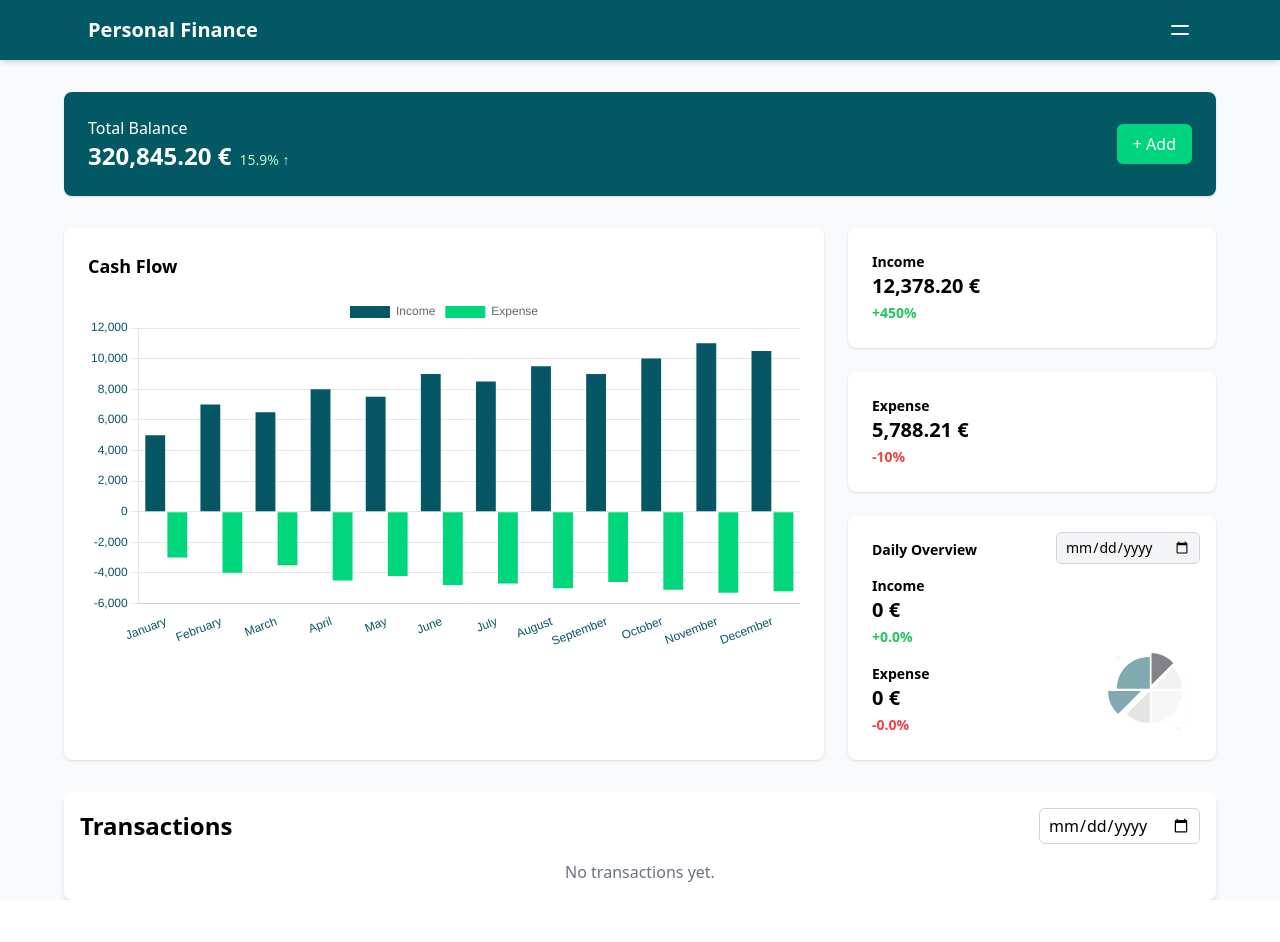
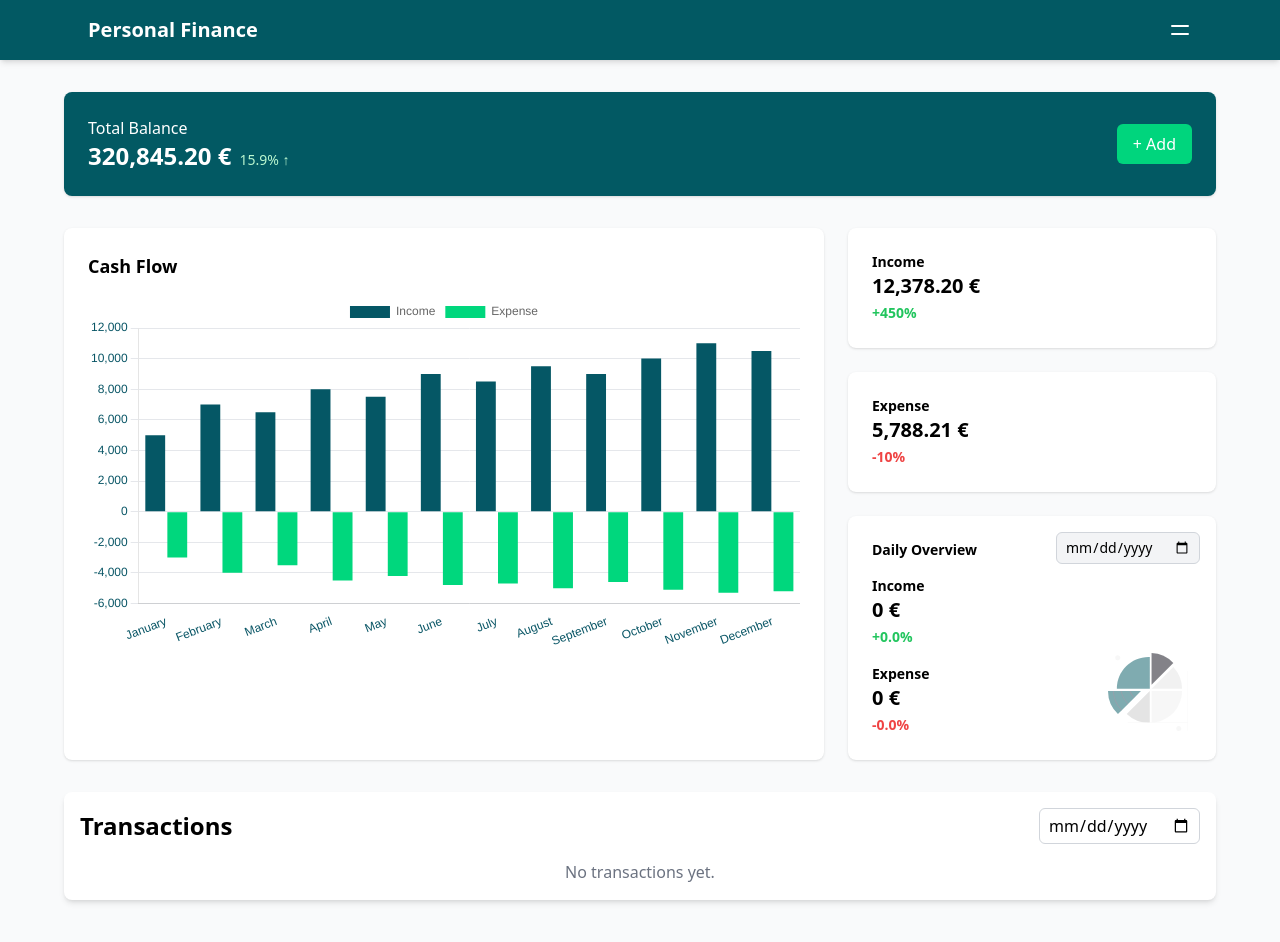
Before and after one commit to jfernandezcl/personal-finance, a React (Vite) app in the folder frontend/: page /dashboard in a window 1280 px wide. Shown: the top 942 px of the page. Before the commit the page ends 900 px from the top, so only its background shows below. Built offline with nearby package versions, Linux system fonts and the light colour scheme; the HTML template or start-up script is replaced by a standard one.

Commit message:
fix: change in the bottom margin of the app

```diff
--- a/frontend/src/components/TransactionsNotes.jsx
+++ b/frontend/src/components/TransactionsNotes.jsx
@@ -30,7 +30,7 @@ export default function TransactionsNotes() {
   };
 
   return (
-    <div className="mt-6 p-4 bg-white rounded-lg shadow-md">
+    <div className="mt-6 mb-8 p-4 bg-white rounded-lg shadow-md">
       {/* Encabezado de la tarjeta con título y buscador de fecha a la derecha */}
       <div className="flex justify-between items-center mb-4">
         <h2 className="text-2xl font-bold">Transactions</h2>
@@ -66,8 +66,8 @@ export default function TransactionsNotes() {
               <div className="flex items-center gap-4">
                 <div
                   className={`flex items-center gap-1 font-semibold ${transaction.type === "income"
-                      ? "text-green-700"
-                      : "text-red-700"
+                    ? "text-green-700"
+                    : "text-red-700"
                     }`}
                 >
                   {transaction.type === "income" ? "↑" : "↓"}
--- a/frontend/src/pages/Dashboard.jsx
+++ b/frontend/src/pages/Dashboard.jsx
@@ -12,7 +12,7 @@ import TotalCardDay from "../components/TotalCardDay";
 export default function Dashboard() {
   return (
     <DashboardProvider>  {/* Proveemos el contexto */}
-      <div className="min-h-screen bg-gray-50">
+      <div className="min-h-screen bg-gray-50 pb-14">
         <Header />
         <BalanceCard />
         <main className="max-w-6xl mx-auto space-y-8">
```
